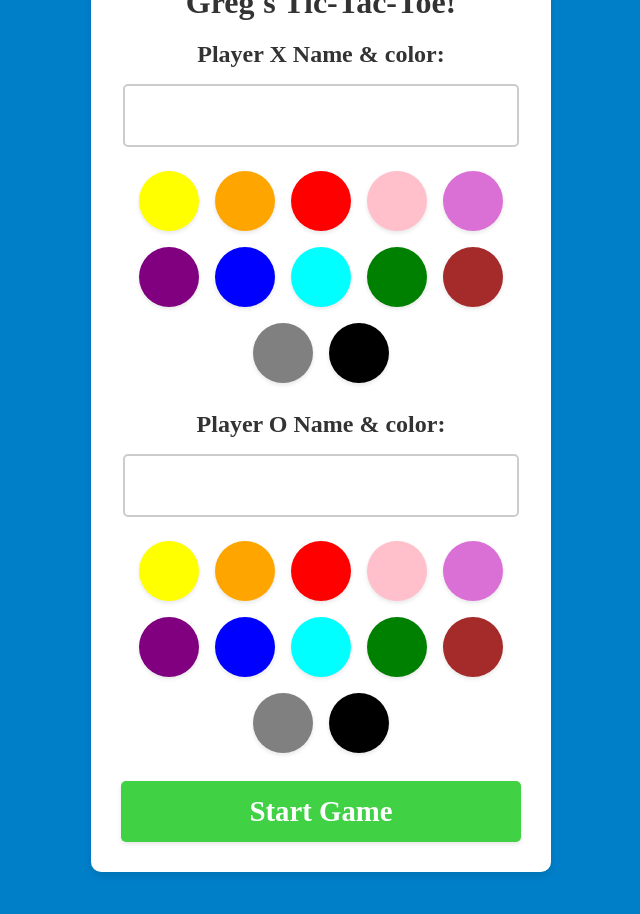
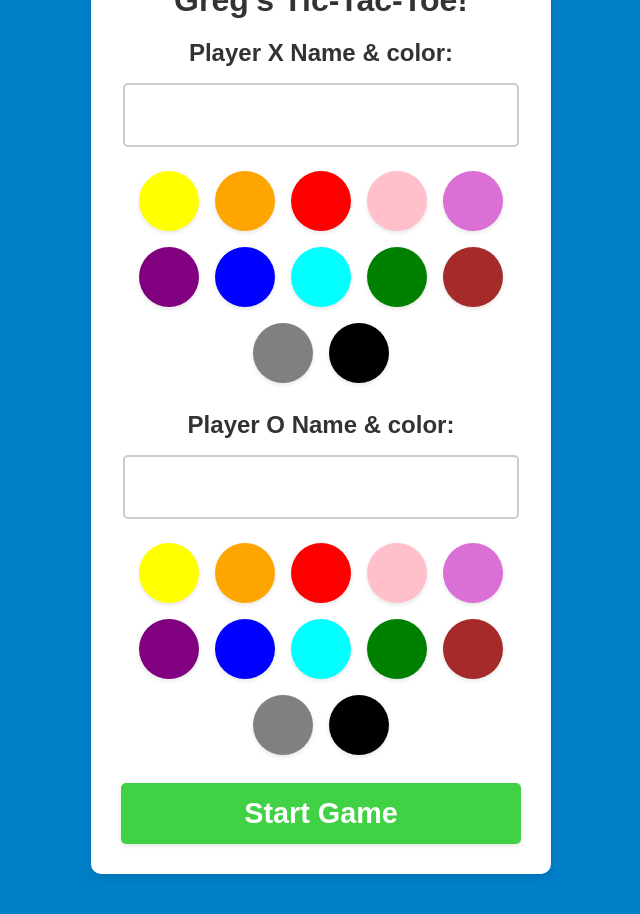
Before and after one commit to GregAndrik/X-O, a React (Create React App) app: page / in a window 1280 px wide. Shown: the whole page, without its empty margins (319-959 px from the left). Built offline with nearby package versions, Linux system fonts and the light colour scheme.

Commit message:
Update index.css
Fixed a font glitch.

```diff
--- a/src/index.css
+++ b/src/index.css
@@ -1,5 +1,5 @@
 * {
-  font-family: 'Amatic SC', cursive;
+  font-family: 'Amatic SC', cursive, sans-serif;
 }
 
 html {
```
